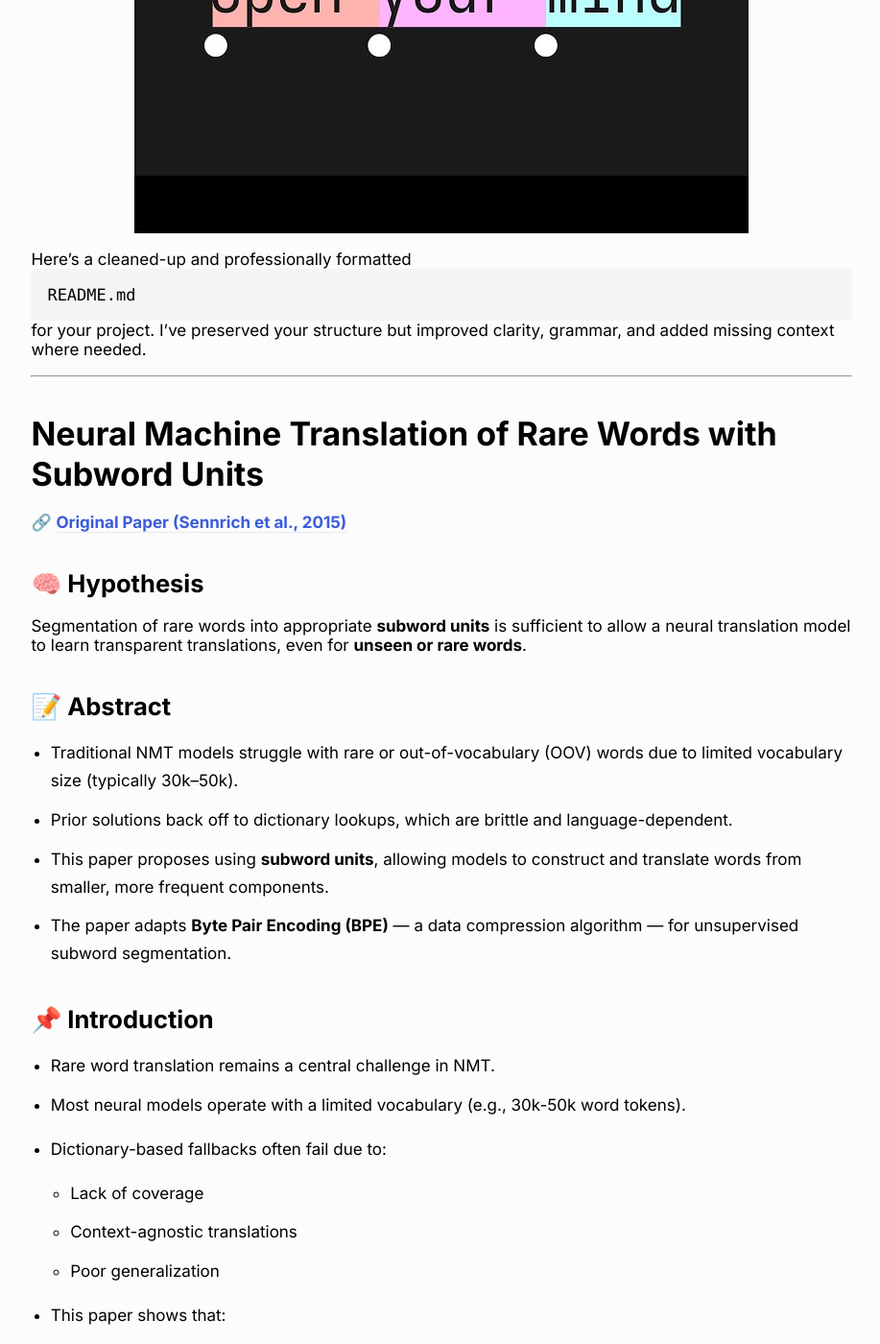
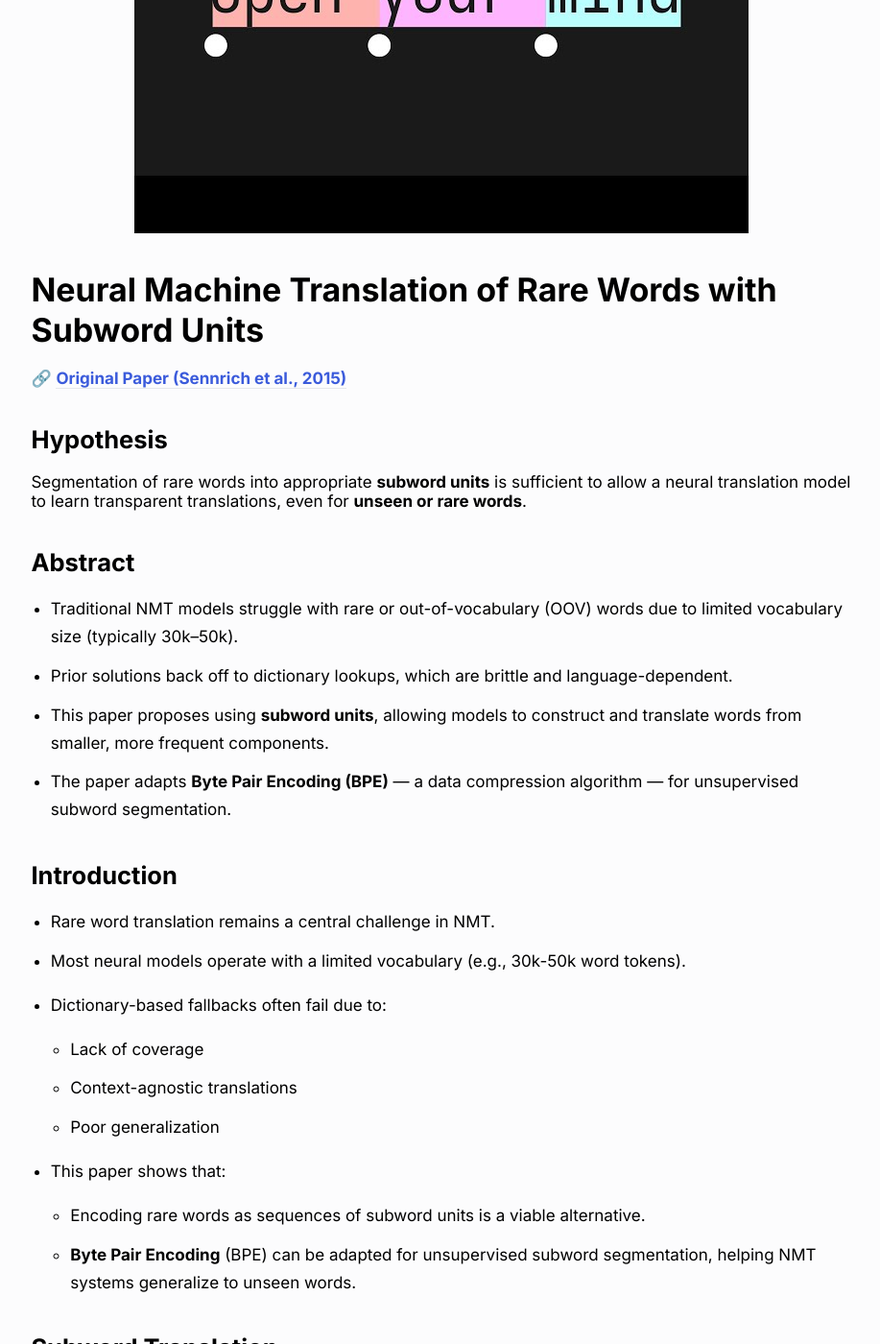
Before and after one commit to gaurav98094/My-Website, a Jekyll site: the page built from _posts/2025-06-12-NMTOfRareWordsWithSubwordTokenizer.md, in a window 1280 px wide and 1400 px high, scrolled down 878 px. Shown: the whole window at 96% size, without its empty margins (180-1097 px from the left). Built offline with Jekyll 4.4.1, drawn with Linux system fonts in a browser that asks for light colours; some of the changed text lies outside the part shown.

Commit message:
Neural Machine Translation of Rare Words with Subword Units

````diff
--- a/_posts/2025-06-12-NMTOfRareWordsWithSubwordTokenizer.md
+++ b/_posts/2025-06-12-NMTOfRareWordsWithSubwordTokenizer.md
@@ -13,21 +13,17 @@ image: /images/image1.png
 
 
 
-Here's a cleaned-up and professionally formatted `README.md` for your project. I've preserved your structure but improved clarity, grammar, and added missing context where needed.
-
----
-
 # Neural Machine Translation of Rare Words with Subword Units
 
 🔗 [**Original Paper (Sennrich et al., 2015)**](https://arxiv.org/pdf/1508.07909)
 
-## 🧠 Hypothesis
+## Hypothesis
 
 Segmentation of rare words into appropriate **subword units** is sufficient to allow a neural translation model to learn transparent translations, even for **unseen or rare words**.
 
 
 
-## 📝 Abstract
+## Abstract
 
 * Traditional NMT models struggle with rare or out-of-vocabulary (OOV) words due to limited vocabulary size (typically 30k–50k).
 * Prior solutions back off to dictionary lookups, which are brittle and language-dependent.
@@ -36,7 +32,7 @@ Segmentation of rare words into appropriate **subword units** is sufficient to a
 
 
 
-## 📌 Introduction
+## Introduction
 
 * Rare word translation remains a central challenge in NMT.
 * Most neural models operate with a limited vocabulary (e.g., 30k-50k word tokens).
@@ -150,7 +146,7 @@ def learn_bpe(corpus, target_vocab_size):
 final_vocab, merges = learn_bpe(corpus, target_vocab_size=100)
 
 # Show results
-print("\n✅ Final Subword Vocabulary:")
+print("\n Final Subword Vocabulary:")
 print(sorted(final_vocab))
 print(f"\nTotal tokens: {len(final_vocab)}")
 ```
````
